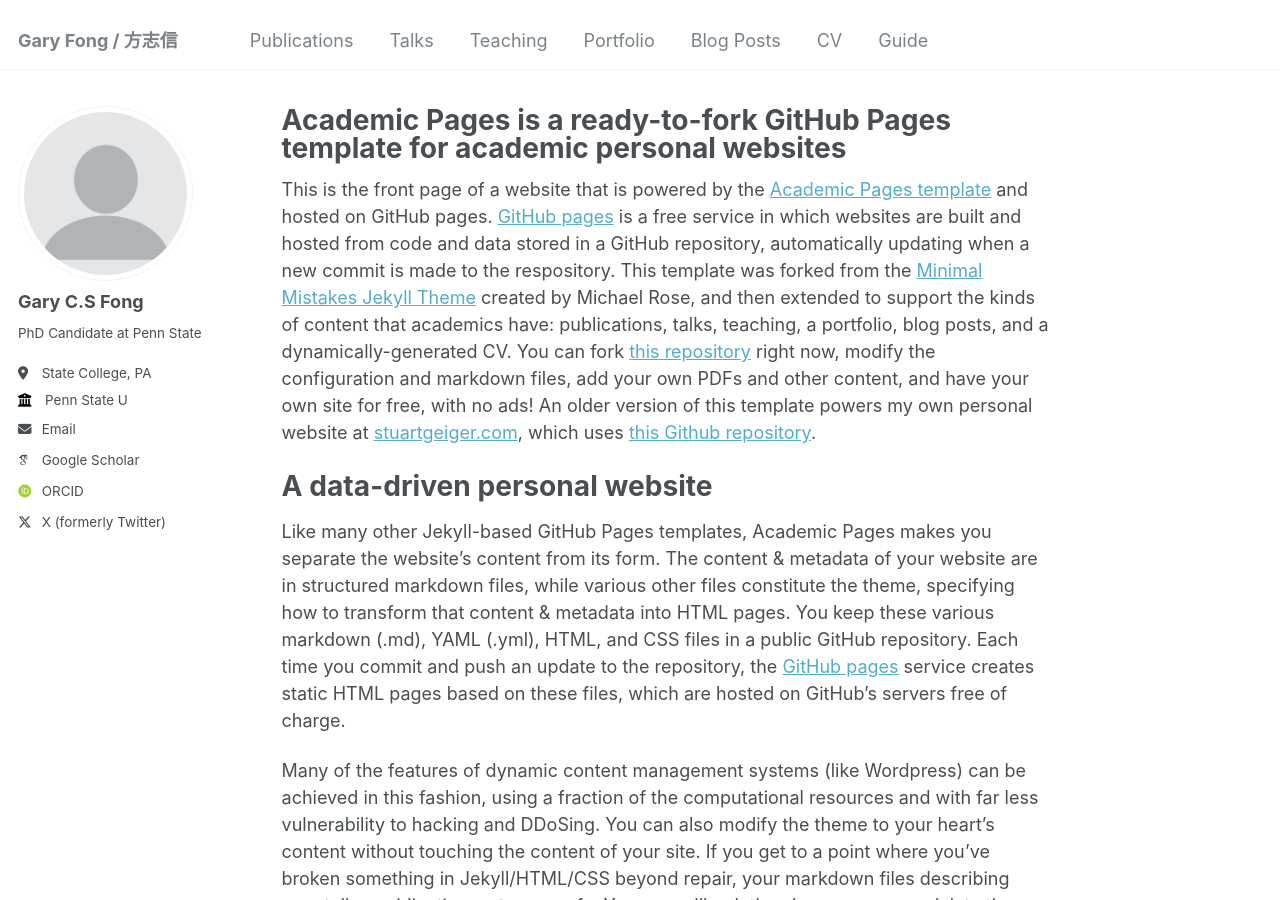
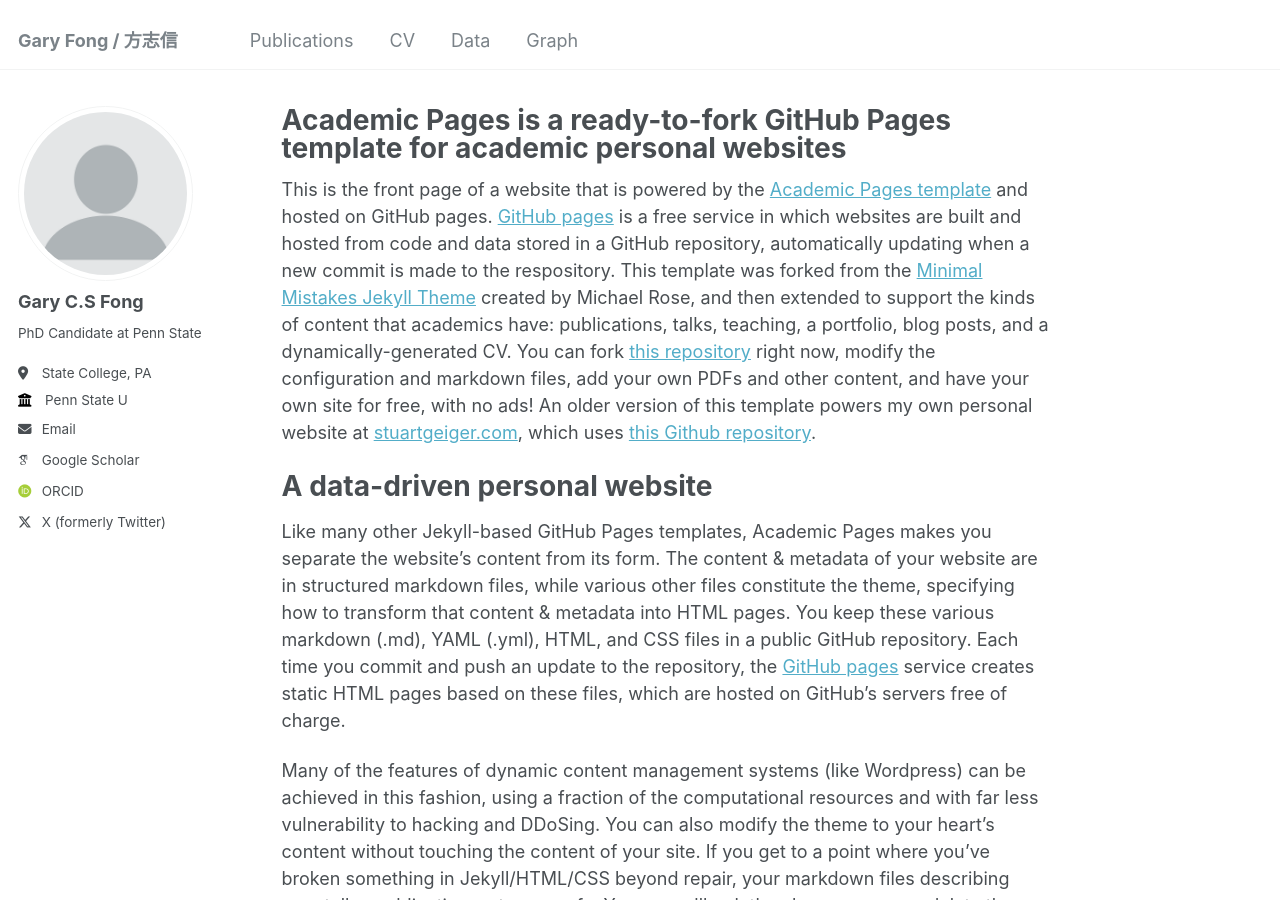
Before and after one commit to sap98fcs/sap98fcs.github.io, a Jekyll site: the page built from _pages/about.md, in a window 1280 px wide and 900 px high. Built offline with Jekyll 4.4.1, drawn with Linux system fonts in a browser that asks for light colours; some web fonts are replaced.

Commit message:
Update navigation.yml

```diff
--- a/_data/navigation.yml
+++ b/_data/navigation.yml
@@ -8,20 +8,11 @@ main:
   - title: "Publications"
     url: /publications/
 
-  - title: "Talks"
-    url: /talks/
-
-  - title: "Teaching"
-    url: /teaching/
-
-  - title: "Portfolio"
-    url: /portfolio/
-
-  - title: "Blog Posts"
-    url: /year-archive/
-
   - title: "CV"
     url: /cv/
 
-  - title: "Guide"
-    url: /markdown/
+  - title: "Data"
+    url: /data/
+
+  - title: "Graph"
+    url: /Graph/
```
